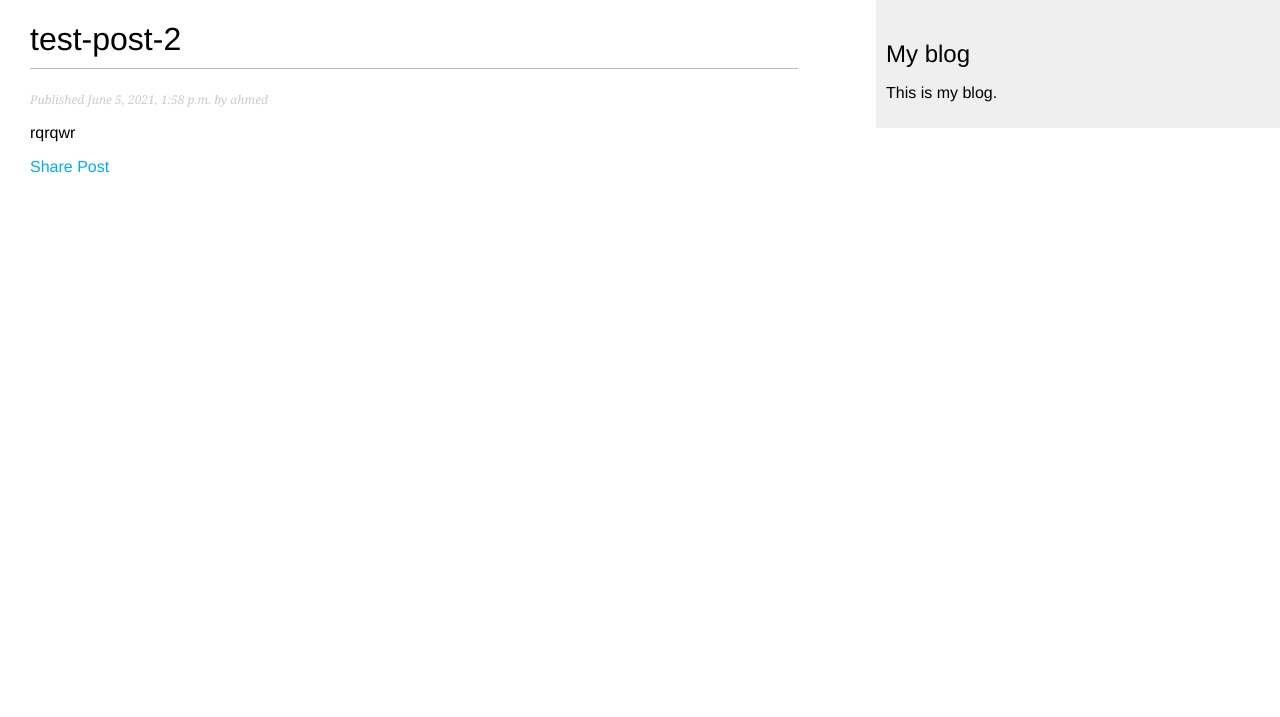
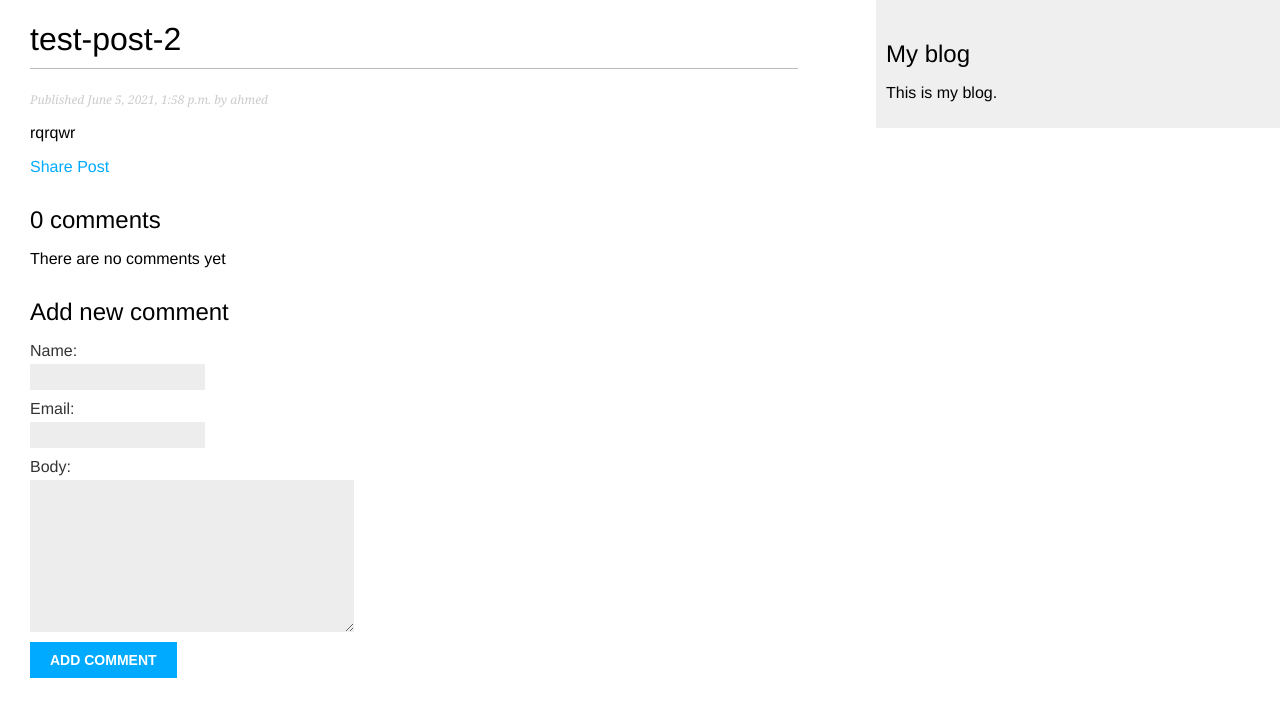
Before and after one commit to AhmedNader42/blog_django, a Django app: a page that uses blog/templates/blog/post/detail.html in a window 1280 px wide. Shown: the top 717 px of the page. Run offline with Django 3.2, Linux system fonts and the light colour scheme; data comes from the database, SQL or seed files in the repository; both versions use the stored data as it was after the commit.

Commit message:
Added the comment system

```diff
--- a/blog/forms.py
+++ b/blog/forms.py
@@ -1,4 +1,5 @@
 from django import forms
+from .models import Comment
 
 
 class EmailPostForm(forms.Form):
@@ -6,3 +7,9 @@ class EmailPostForm(forms.Form):
     email = forms.EmailField()
     to = forms.EmailField()
     comments = forms.CharField(widget=forms.Textarea, required=False)
+
+
+class CommentForm(forms.ModelForm):
+    class Meta:
+        model = Comment
+        fields = ("name", "email", "body")
--- a/blog/models.py
+++ b/blog/models.py
@@ -8,34 +8,49 @@ from django.urls import reverse
 
 class PublishedManager(models.Manager):
     def get_queryset(self):
-        return super(PublishedManager, self).get_queryset().filter(status='published')
+        return super(PublishedManager, self).get_queryset().filter(status="published")
 
 
 class Post(models.Model):
-    STATUS_CHOICES = (('draft', 'Draft'), ('published', 'Published'))
+    STATUS_CHOICES = (("draft", "Draft"), ("published", "Published"))
     title = models.CharField(max_length=250)
-    slug = models.SlugField(max_length=250, unique_for_date='publish')
+    slug = models.SlugField(max_length=250, unique_for_date="publish")
     author = models.ForeignKey(
-        User, on_delete=models.CASCADE, related_name='blog_posts')
+        User, on_delete=models.CASCADE, related_name="blog_posts"
+    )
     body = models.TextField()
     publish = models.DateTimeField(default=timezone.now)
     created = models.DateTimeField(auto_now_add=True)
     updated = models.DateTimeField(auto_now=True)
-    status = models.CharField(
-        max_length=10, choices=STATUS_CHOICES, default='draft')
+    status = models.CharField(max_length=10, choices=STATUS_CHOICES, default="draft")
 
     objects = models.Manager()  # The default
     published = PublishedManager()
 
     class Meta:
-        ordering = ('-publish',)
+        ordering = ("-publish",)
 
     def __str__(self):
         return self.title
 
     def get_absolute_url(self):
-        return reverse("blog:post_detail",
-                       args=[self.publish.year,
-                             self.publish.month,
-                             self.publish.day,
-                             self.slug])
+        return reverse(
+            "blog:post_detail",
+            args=[self.publish.year, self.publish.month, self.publish.day, self.slug],
+        )
+
+
+class Comment(models.Model):
+    post = models.ForeignKey(Post, on_delete=models.CASCADE, related_name="comments")
+    name = models.CharField(max_length=80)
+    email = models.EmailField()
+    body = models.TextField()
+    created = models.DateTimeField(auto_now_add=True)
+    updated = models.DateTimeField(auto_now=True)
+    active = models.BooleanField(default=True)
+
+    class Meta:
+        ordering = ("created",)
+
+    def __str__(self):
+        return f"Comment by {self.name} on {self.post}"
--- a/blog/templates/blog/post/detail.html
+++ b/blog/templates/blog/post/detail.html
@@ -1,12 +1,25 @@
-{% extends "blog/base.html" %}
-{% block title %}
-    {{ post.title }}
-{% endblock %}
-{% block content %}
+{% extends "blog/base.html" %} {% block title %} {{ post.title }} {% endblock %} {% block content %}
 <h1>{{ post.title }}</h1>
 <p class="date">Published {{ post.publish }} by {{ post.author }}</p>
-    {{ post.body|linebreaks }}
+{{ post.body|linebreaks }}
 <p>
     <a href="{% url 'blog:post_share' post.id %}"> Share Post </a>
 </p>
-{% endblock %}
+{% with comments.count as total_comments %}
+<h2>{{total_comments}} comment{{ total_comments| pluralize}}</h2>
+{% endwith %} {% for comment in comments %}
+<div class="comment">
+    <p class="info">Comment {{forloop.counter}} by {{comment.name}} {{comment.created}}</p>
+    {{comment.body|linebreaks}}
+</div>
+{%empty%}
+<p>There are no comments yet</p>
+{% endfor %} {% if new_comment %}
+<h2>Your comment has been added</h2>
+{% else %}
+<h2>Add new comment</h2>
+<form method="post">
+    {{comment_form.as_p}} {% csrf_token %}
+    <p><input type="submit" value="Add Comment" /></p>
+</form>
+{% endif %} {% endblock %}
--- a/blog/views.py
+++ b/blog/views.py
@@ -1,8 +1,8 @@
 from django.shortcuts import render, get_object_or_404
 from django.core.paginator import Paginator, EmptyPage, PageNotAnInteger
 from django.views.generic import ListView
-from .models import Post
-from .forms import EmailPostForm
+from .models import Post, Comment
+from .forms import EmailPostForm, CommentForm
 from django.core.mail import send_mail
 
 # Create your views here.
@@ -10,34 +10,71 @@ from django.core.mail import send_mail
 
 class PostListView(ListView):
     queryset = Post.published.all()
-    context_object_name = 'posts'
+    context_object_name = "posts"
     paginate_by = 3
-    template_name = 'blog/post/list.html'
+    template_name = "blog/post/list.html"
 
 
 def post_detail(request, year, month, day, post):
-    post = get_object_or_404(Post, slug=post, status='published',
-                             publish__year=year, publish__month=month, publish__day=day)
-    return render(request, 'blog/post/detail.html', {'post': post})
+    post = get_object_or_404(
+        Post,
+        slug=post,
+        status="published",
+        publish__year=year,
+        publish__month=month,
+        publish__day=day,
+    )
+
+    # List of comments for this post
+    comments = post.comments.filter(active=True)
+
+    # Save the reference to the new comment about to be created.
+    new_comment = None
+
+    if request.method == "POST":
+        # A comment was posted
+        comment_form = CommentForm(data=request.POST)
+        if comment_form.is_valid():
+            # Create comment object
+            new_comment = comment_form.save(commit=False)
+            # Assign the current post to the comment
+            new_comment.post = post
+            # Save the comment to the database
+            new_comment.save()
+    else:
+        # Empty form if the request is GET
+        comment_form = CommentForm()
+
+    return render(
+        request,
+        "blog/post/detail.html",
+        {
+            "post": post,
+            "comments": comments,
+            "new_comment": new_comment,
+            "comment_form": comment_form,
+        },
+    )
 
 
 def post_share(request, post_id):
-    post = get_object_or_404(Post, id=post_id, status='published')
+    post = get_object_or_404(Post, id=post_id, status="published")
     sent = False
 
-    if request.method == 'POST':
+    if request.method == "POST":
         form = EmailPostForm(request.POST)
         if form.is_valid():
             cd = form.cleaned_data
             post_url = request.build_absolute_uri(post.get_absolute_url())
             subject = f"{cd['name']} Recommends that you read " f"{post.title}"
-            message = f"Read {post.title} at {post_url}\n\n" f"{cd['name']}\'s comments: {cd['comments']}"
-            send_mail(subject, message, 'admin@myblog.com', [cd['to']])
+            message = (
+                f"Read {post.title} at {post_url}\n\n"
+                f"{cd['name']}'s comments: {cd['comments']}"
+            )
+            send_mail(subject, message, "admin@myblog.com", [cd["to"]])
             sent = True
     else:
         form = EmailPostForm()
-    return render(request, 'blog/post/share.html', {
-        'post': post,
-        'form': form,
-        'sent': sent
-    })
+    return render(
+        request, "blog/post/share.html", {"post": post, "form": form, "sent": sent}
+    )
```
Also changed, not shown: blog/admin.py (+15 -8 lines), blog/urls.py (+7 -5 lines), blog/migrations/0002_auto_20210615_2235.py (added), db.sqlite3.
